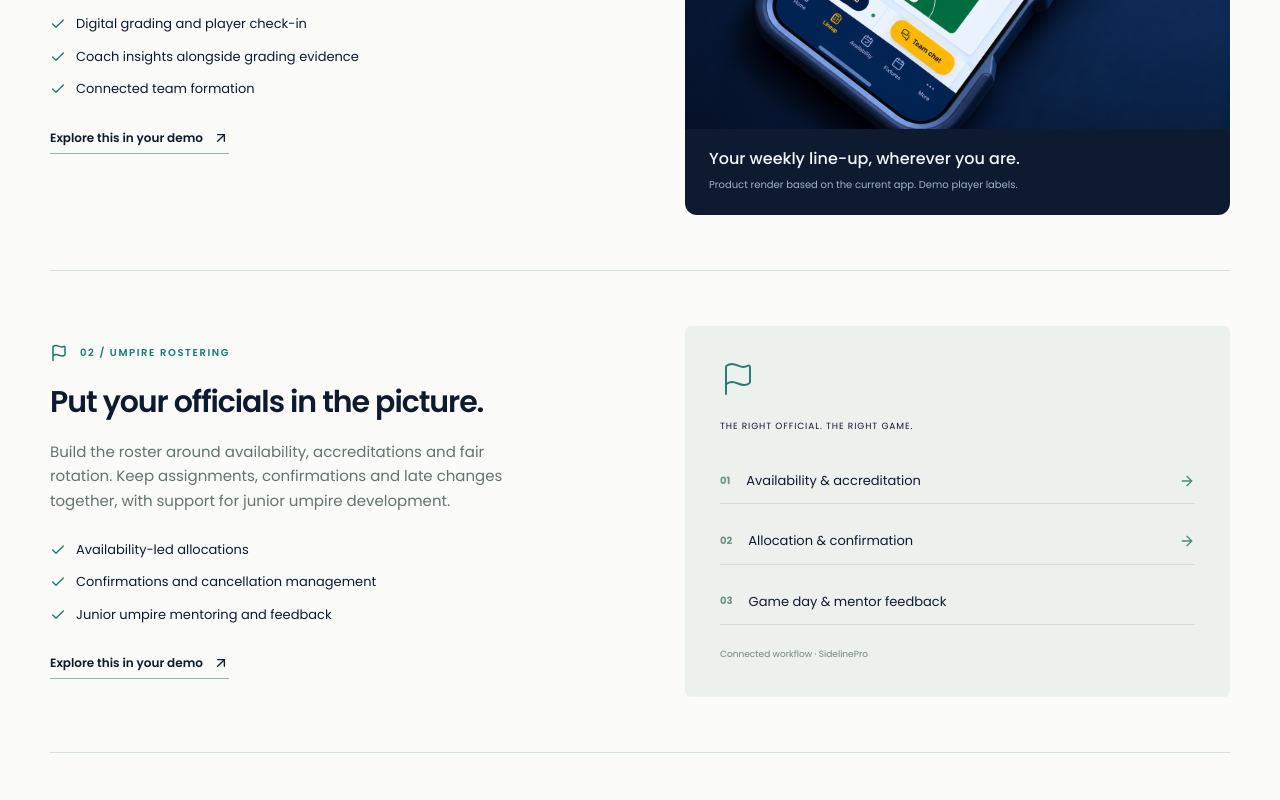
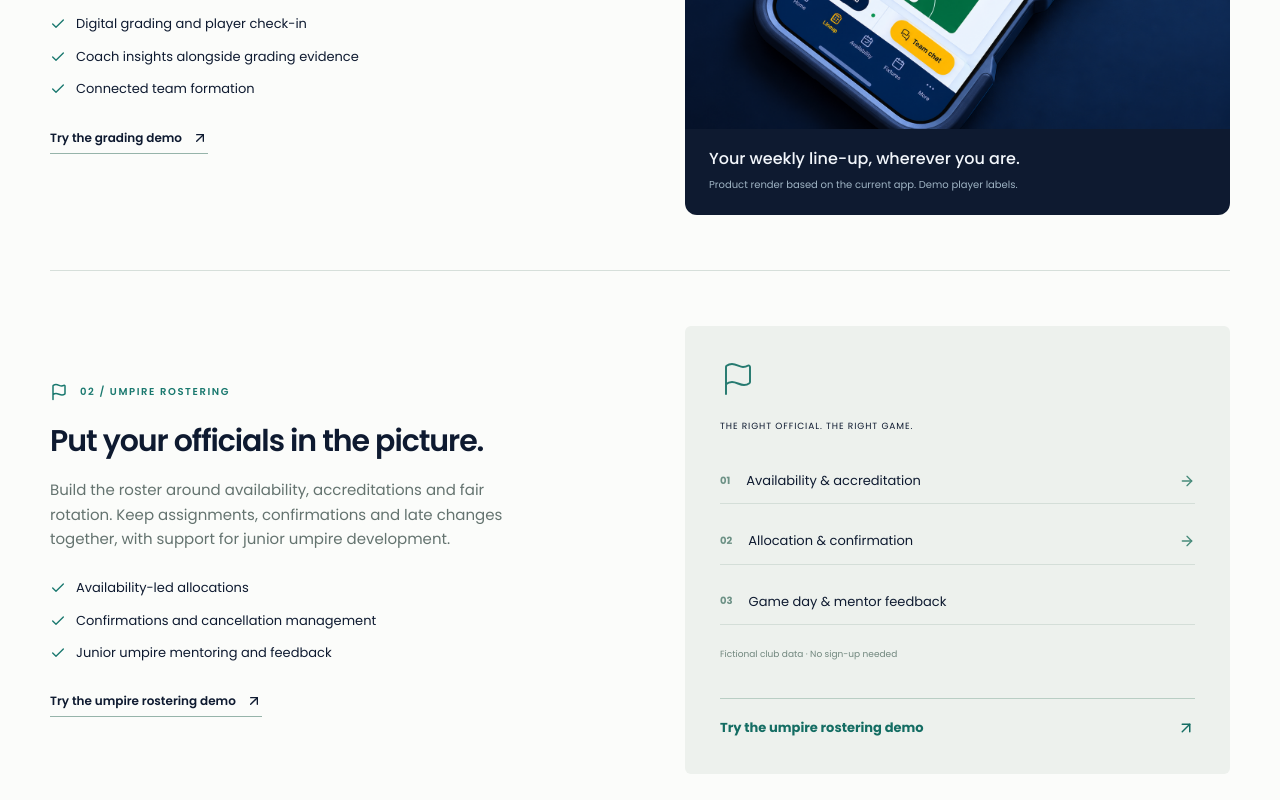
Before and after one commit to fc95k6rjcz-spec/sideline-pro, a Next.js app: page / in a window 1280 px wide. Shown: the part 1460-2260 px from the top of the page. Built offline with nearby package versions, Linux system fonts and the light colour scheme.

Commit message:
Link feature cards to relevant interactive demos

```diff
--- a/app/home.module.css
+++ b/app/home.module.css
@@ -706,3 +706,8 @@
 .coachVideoOverlay strong{max-width:210px;padding:9px 14px;border-radius:7px;background:#0e1a30ed;font-size:11px;line-height:1.5}
 @media(max-width:1000px){.coachVideo{padding:32px;gap:32px;grid-template-columns:1fr 250px}}
 @media(max-width:760px){.coachVideo{grid-template-columns:1fr;padding:26px 22px;gap:28px}.coachVideoCopy h4{font-size:27px}.coachVideoPlayer{max-width:260px}.coachVideoPlay{font-size:12px}.coachVideoCopy>p:not(.coachVideoEyebrow){font-size:14px}}
+
+.workflowDemo{color:inherit;text-decoration:none;transition:background .2s,box-shadow .2s}
+.workflowDemo:hover{background:#e4eee9;box-shadow:0 8px 28px #102b4010}
+.workflowDemo:focus-visible{outline:3px solid #227f75;outline-offset:5px}
+.workflowDemoLink{display:flex;align-items:center;justify-content:space-between;gap:15px;margin-top:22px;padding-top:18px;border-top:1px solid #b9cec4;font-size:13px;color:#146d63}
--- a/app/page.tsx
+++ b/app/page.tsx
@@ -8,10 +8,10 @@ import { CoachReportVideo } from "./components/CoachReportVideo"
 
 const links = [["The platform", "#platform"], ["Who it’s for", "#people"], ["Seaforth story", "#seaforth"]]
 const features = [
-  { id: "grading", icon: ClipboardList, tag: "01 / INTELLIGENT GRADING & TEAM FORMATION", title: "A better season starts with better team decisions.", body: "Bring check-in, on-court scores and coach assessments into one grading workflow. Give your committee the context to build balanced teams, with people making the final call.", points: ["Digital grading and player check-in", "Coach insights alongside grading evidence", "Connected team formation"], image: "/lineup-studio-render.png", alt: "Existing SidelinePro mobile line-up screen", caption: "Your weekly line-up, wherever you are.", note: "Product render based on the current app. Demo player labels." },
-  { id: "umpires", icon: Flag, tag: "02 / UMPIRE ROSTERING", title: "Put your officials in the picture.", body: "Build the roster around availability, accreditations and fair rotation. Keep assignments, confirmations and late changes together, with support for junior umpire development.", points: ["Availability-led allocations", "Confirmations and cancellation management", "Junior umpire mentoring and feedback"] },
-  { id: "development", icon: Users, tag: "03 / COACHING & DEVELOPMENT", title: "Connect what coaches see with what players need next.", body: "Give coaches a hub for their squad, line-ups and structured assessments. Keep feedback and development history connected to the evidence your grading committee uses next season.", points: ["Coach assessments and season feedback", "Player development history", "Line-ups, positions and availability"] },
-  { id: "playhq", icon: Workflow, tag: "04 / PLAYHQ WORKFLOWS", title: "Work with the systems your club already uses.", body: "Connect your club’s weekly work with PlayHQ. Bring fixtures and ladders into the club experience, and use team-building workflows to reduce repeated data entry.", points: ["PlayHQ fixture and ladder sync", "Team-building and reconciliation workflows", "Club and team information together"] },
+  { id: "grading", demoHref: "/demo/demo-center/grading", demoLabel: "Try the grading demo", icon: ClipboardList, tag: "01 / INTELLIGENT GRADING & TEAM FORMATION", title: "A better season starts with better team decisions.", body: "Bring check-in, on-court scores and coach assessments into one grading workflow. Give your committee the context to build balanced teams, with people making the final call.", points: ["Digital grading and player check-in", "Coach insights alongside grading evidence", "Connected team formation"], image: "/lineup-studio-render.png", alt: "Existing SidelinePro mobile line-up screen", caption: "Your weekly line-up, wherever you are.", note: "Product render based on the current app. Demo player labels." },
+  { id: "umpires", demoHref: "/demo/demo-center/umpires", demoLabel: "Try the umpire rostering demo", icon: Flag, tag: "02 / UMPIRE ROSTERING", title: "Put your officials in the picture.", body: "Build the roster around availability, accreditations and fair rotation. Keep assignments, confirmations and late changes together, with support for junior umpire development.", points: ["Availability-led allocations", "Confirmations and cancellation management", "Junior umpire mentoring and feedback"] },
+  { id: "development", demoHref: "/demo/demo-center/lineups", demoLabel: "Try the interactive line-up demo", icon: Users, tag: "03 / COACHING & DEVELOPMENT", title: "Connect what coaches see with what players need next.", body: "Give coaches a hub for their squad, line-ups and structured assessments. Keep feedback and development history connected to the evidence your grading committee uses next season.", points: ["Coach assessments and season feedback", "Player development history", "Line-ups, positions and availability"] },
+  { id: "playhq", demoHref: "/demo/demo-center", demoLabel: "Explore the interactive demos", icon: Workflow, tag: "04 / PLAYHQ WORKFLOWS", title: "Work with the systems your club already uses.", body: "Connect your club’s weekly work with PlayHQ. Bring fixtures and ladders into the club experience, and use team-building workflows to reduce repeated data entry.", points: ["PlayHQ fixture and ladder sync", "Team-building and reconciliation workflows", "Club and team information together"] },
 ]
 
 export default function Home() {
@@ -37,8 +37,8 @@ export default function Home() {
       <section id="platform" className={`${styles.section} ${styles.platform}`}>
         <div className={styles.sectionHead}><p className={styles.eyebrow}>THE SIDELINEPRO DIFFERENCE</p><h2>The work behind the weekend.<br/><span>Finally, connected.</span></h2><p>Grading isn’t separate from development. Umpires aren’t an afterthought. And your club doesn’t operate in isolation from its association. Your software should reflect that.</p></div>
         {features.map((f,i)=><article id={f.id} key={f.id} className={`${styles.feature} ${i===0?styles.featureLead:""}`}>
-          <div className={styles.featureCopy}><p className={styles.eyebrow}><f.icon size={18}/>{f.tag}</p><h3>{f.title}</h3><p>{f.body}</p><ul>{f.points.map(p=><li key={p}><Check size={16}/>{p}</li>)}</ul><a className={styles.darkLink} href="#contact">Explore this in your demo <ArrowUpRight size={16}/></a></div>
-          {f.image?<figure className={styles.phoneFigure}><PhoneScreenshot/><figcaption>{f.caption}<small>{f.note}</small></figcaption></figure>:<div className={styles.workflow} aria-label={`${f.title} workflow`}><f.icon size={36} strokeWidth={1.3}/><span>{i===1?"THE RIGHT OFFICIAL. THE RIGHT GAME.":i===2?"A SEASON OF CONNECTED INSIGHT.":"YOUR CLUB + YOUR ASSOCIATION."}</span>{(i===1?["Availability & accreditation", "Allocation & confirmation", "Game day & mentor feedback"]:i===2?["Coach observation", "Assessment & development history", "Informed grading decisions"]:["PlayHQ fixtures & ladders", "Your club’s connected hub", "Teams & reconciliation"]).map((s,j)=><div key={s}><b>0{j+1}</b>{s}{j<2&&<ArrowRight size={16}/>}</div>)}<small>Connected workflow · SidelinePro</small></div>}
+          <div className={styles.featureCopy}><p className={styles.eyebrow}><f.icon size={18}/>{f.tag}</p><h3>{f.title}</h3><p>{f.body}</p><ul>{f.points.map(p=><li key={p}><Check size={16}/>{p}</li>)}</ul><a className={styles.darkLink} href={f.demoHref}>{f.demoLabel} <ArrowUpRight size={16}/></a></div>
+          {f.image?<figure className={styles.phoneFigure}><PhoneScreenshot/><figcaption>{f.caption}<small>{f.note}</small></figcaption></figure>:<a className={`${styles.workflow} ${styles.workflowDemo}`} href={f.demoHref} aria-label={f.demoLabel}><f.icon size={36} strokeWidth={1.3}/><span>{i===1?"THE RIGHT OFFICIAL. THE RIGHT GAME.":i===2?"A SEASON OF CONNECTED INSIGHT.":"YOUR CLUB + YOUR ASSOCIATION."}</span>{(i===1?["Availability & accreditation", "Allocation & confirmation", "Game day & mentor feedback"]:i===2?["Coach observation", "Assessment & development history", "Informed grading decisions"]:["PlayHQ fixtures & ladders", "Your club’s connected hub", "Teams & reconciliation"]).map((s,j)=><div key={s}><b>0{j+1}</b>{s}{j<2&&<ArrowRight size={16}/>}</div>)}<small>Fictional club data · No sign-up needed</small><strong className={styles.workflowDemoLink}>{f.demoLabel}<ArrowUpRight size={18}/></strong></a>}
           {i===2&&<CoachReportVideo/>}
         </article>)}
       </section>
```
